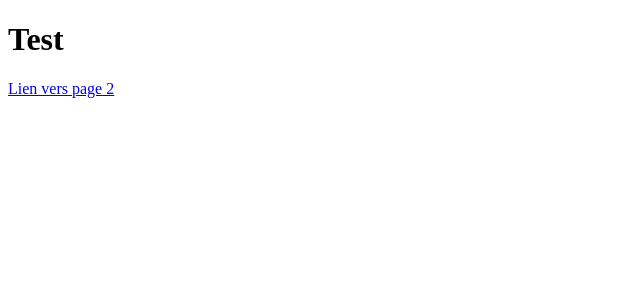
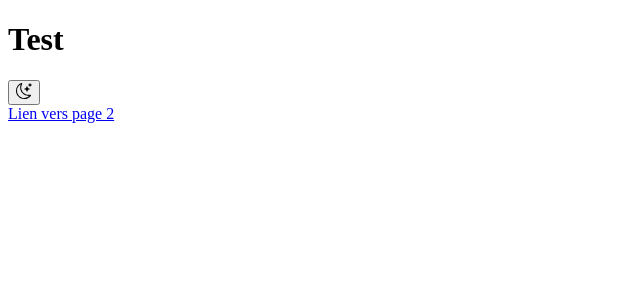
Before and after one commit to Titou360/Painter, a Next.js app: page / in a window 1280 px wide. Shown: the top 300 px of the page, without its empty margins (0-640 px from the left). Built offline with nearby package versions, Linux system fonts and the light colour scheme.

Commit message:
Adding the DarkMode

```diff
--- /dev/null
+++ b/src/components/Navbar.js
@@ -0,0 +1,20 @@
+import React from 'react'
+import { MoonIcon, SunIcon } from './icon';
+import useThemeSwitcher from './hooks/useThemeSwitcher';
+
+const Navbar = () => {
+    const [mode, setMode] = useThemeSwitcher();
+  return (
+    <div>
+      <button
+        aria-label="button dark mode"
+        onClick={() => setMode(mode === 'light' ? 'dark' : 'light')}
+        className="ml-3 flex items-center justify-center rounded-full p-1"
+      >
+        {mode === 'dark' ? <SunIcon className={'fill-painterOrange'} /> : <MoonIcon className={'fill-painterDark'} />}
+      </button>
+    </div>
+  );
+}
+
+export default Navbar
--- /dev/null
+++ b/src/components/hooks/useThemeSwitcher.js
@@ -0,0 +1,49 @@
+import { useEffect, useState } from 'react';
+
+const useThemeSwitcher = () => {
+  const preferDarkQuery = '(prefer-color-scheme: dark)';
+  const [mode, setMode] = useState('');
+
+  useEffect(() => {
+    const mediaQuery = window.matchMedia(preferDarkQuery);
+    const userPref = window.localStorage.getItem('theme');
+
+    const handleChange = () => {
+      if (userPref) {
+        let check = userPref === 'dark' ? 'dark' : 'light';
+        setMode(check);
+        if (check === 'dark') {
+          document.documentElement.classList.add('dark');
+        } else {
+          document.documentElement.classList.remove('dark');
+        }
+      } else {
+        let check = mediaQuery.matches ? 'dark' : 'light';
+        setMode(check);
+
+        if (check === 'dark') {
+          document.documentElement.classList.add('dark');
+        } else {
+          document.documentElement.classList.remove('dark');
+        }
+      }
+    };
+    mediaQuery.addEventListener('change', handleChange);
+
+    return () => mediaQuery.removeEventListener('change', handleChange);
+  }, []);
+
+  useEffect(() => {
+    if (mode === 'dark') {
+      window.localStorage.setItem('theme', 'dark');
+      document.documentElement.classList.add('dark');
+    } else {
+      window.localStorage.setItem('theme', 'light');
+      document.documentElement.classList.remove('dark');
+    }
+  }, [mode]);
+
+  return [mode, setMode];
+};
+
+export default useThemeSwitcher;
--- /dev/null
+++ b/src/components/icon.js
@@ -0,0 +1,58 @@
+// Dark mode icons
+export const SunIcon = ({ className, ...rest }) => (
+  <svg
+    xmlns="http://www.w3.org/2000/svg"
+    xmlSpace="preserve"
+    width={16}
+    height={16}
+    viewBox="0 0 457.32 457.32"
+    className={`w-full h-auto ${className}`}
+    {...rest}
+  >
+    <path d="M228.66 112.692c-63.945 0-115.968 52.022-115.968 115.967s52.023 115.968 115.968 115.968 115.968-52.023 115.968-115.968c0-63.944-52.023-115.967-115.968-115.967z" />
+    <path d="m401.429 228.66 42.467-57.07a15 15 0 0 0-7.562-23.273l-67.901-21.209.811-71.132a15 15 0 0 0-19.797-14.384l-67.399 22.753-41.153-58.023a15 15 0 0 0-24.47 0l-41.154 58.024-67.4-22.753a15 15 0 0 0-19.797 14.384l.812 71.132-67.901 21.209a15 15 0 0 0-7.561 23.273l42.467 57.07-42.467 57.07a15 15 0 0 0 7.561 23.273l67.901 21.208-.812 71.132a15 15 0 0 0 19.797 14.384l67.4-22.753 41.154 58.024a15 15 0 0 0 24.47 0l41.154-58.024 67.399 22.753a15.001 15.001 0 0 0 19.797-14.383l-.811-71.133 67.901-21.208a15.003 15.003 0 0 0 7.562-23.273l-42.468-57.071zM228.66 374.627c-80.487 0-145.968-65.481-145.968-145.968S148.173 82.692 228.66 82.692s145.968 65.48 145.968 145.967-65.481 145.968-145.968 145.968z" />
+  </svg>
+);
+
+export const MoonIcon = ({ className, ...rest }) => (
+  <svg
+    xmlns="http://www.w3.org/2000/svg"
+    width={16}
+    height={16}
+    fill="currentColor"
+    className={`w-full h-auto bi bi-moon-stars ${className}`}
+    {...rest}
+  >
+    <path d="M6 .278a.768.768 0 0 1 .08.858 7.208 7.208 0 0 0-.878 3.46c0 4.021 3.278 7.277 7.318 7.277.527 0 1.04-.055 1.533-.16a.787.787 0 0 1 .81.316.733.733 0 0 1-.031.893A8.349 8.349 0 0 1 8.344 16C3.734 16 0 12.286 0 7.71 0 4.266 2.114 1.312 5.124.06A.752.752 0 0 1 6 .278zM4.858 1.311A7.269 7.269 0 0 0 1.025 7.71c0 4.02 3.279 7.276 7.319 7.276a7.316 7.316 0 0 0 5.205-2.162c-.337.042-.68.063-1.029.063-4.61 0-8.343-3.714-8.343-8.29 0-1.167.242-2.278.681-3.286z" />
+    <path d="M10.794 3.148a.217.217 0 0 1 .412 0l.387 1.162c.173.518.579.924 1.097 1.097l1.162.387a.217.217 0 0 1 0 .412l-1.162.387a1.734 1.734 0 0 0-1.097 1.097l-.387 1.162a.217.217 0 0 1-.412 0l-.387-1.162A1.734 1.734 0 0 0 9.31 6.593l-1.162-.387a.217.217 0 0 1 0-.412l1.162-.387a1.734 1.734 0 0 0 1.097-1.097l.387-1.162zM13.863.099a.145.145 0 0 1 .274 0l.258.774c.115.346.386.617.732.732l.774.258a.145.145 0 0 1 0 .274l-.774.258a1.156 1.156 0 0 0-.732.732l-.258.774a.145.145 0 0 1-.274 0l-.258-.774a1.156 1.156 0 0 0-.732-.732l-.774-.258a.145.145 0 0 1 0-.274l.774-.258c.346-.115.617-.386.732-.732L13.863.1z" />
+  </svg>
+);
+
+// Social network icons
+export const WhatsAppIcon = ({ className, ...rest }) => (
+  <svg
+    xmlns="http://www.w3.org/2000/svg"
+    xmlSpace="preserve"
+    width={64}
+    height={64}
+    stroke="#000"
+    viewBox="-30.8 -30.8 369.6 369.6"
+    className={`w-full h-auto bi bi-moon-stars ${className}`}
+    {...rest}
+  >
+    <path d="M227.904 176.981c-.6-.288-23.054-11.345-27.044-12.781-1.629-.585-3.374-1.156-5.23-1.156-3.032 0-5.579 1.511-7.563 4.479-2.243 3.334-9.033 11.271-11.131 13.642-.274.313-.648.687-.872.687-.201 0-3.676-1.431-4.728-1.888-24.087-10.463-42.37-35.624-44.877-39.867-.358-.61-.373-.887-.376-.887.088-.323.898-1.135 1.316-1.554 1.223-1.21 2.548-2.805 3.83-4.348a140.77 140.77 0 0 1 1.812-2.153c1.86-2.164 2.688-3.844 3.648-5.79l.503-1.011c2.344-4.657.342-8.587-.305-9.856-.531-1.062-10.012-23.944-11.02-26.348-2.424-5.801-5.627-8.502-10.078-8.502-.413 0 0 0-1.732.073-2.109.089-13.594 1.601-18.672 4.802C90 87.918 80.89 98.74 80.89 117.772c0 17.129 10.87 33.302 15.537 39.453.116.155.329.47.638.922 17.873 26.102 40.154 45.446 62.741 54.469 21.745 8.686 32.042 9.69 37.896 9.69h.001c2.46 0 4.429-.193 6.166-.364l1.102-.105c7.512-.666 24.02-9.22 27.775-19.655 2.958-8.219 3.738-17.199 1.77-20.458-1.348-2.216-3.671-3.331-6.612-4.743z" />
+    <path d="M156.734 0C73.318 0 5.454 67.354 5.454 150.143c0 26.777 7.166 52.988 20.741 75.928L.212 302.716a3.998 3.998 0 0 0 4.999 5.096l79.92-25.396c21.87 11.685 46.588 17.853 71.604 17.853C240.143 300.27 308 232.923 308 150.143 308 67.354 240.143 0 156.734 0zm0 268.994c-23.539 0-46.338-6.797-65.936-19.657a3.996 3.996 0 0 0-3.406-.467l-40.035 12.726 12.924-38.129a4.002 4.002 0 0 0-.561-3.647c-14.924-20.392-22.813-44.485-22.813-69.677 0-65.543 53.754-118.867 119.826-118.867 66.064 0 119.812 53.324 119.812 118.867.001 65.535-53.746 118.851-119.811 118.851z" />
+  </svg>
+);
+
+export const TwitterIcon = ({ className, ...rest }) => (
+  <svg xmlns="http://www.w3.org/2000/svg" width={100} height={100} viewBox="0 0 50 50" className={`w-full h-auto ${className}`} {...rest}>
+    <path d="M11 4c-3.854 0-7 3.146-7 7v28c0 3.854 3.146 7 7 7h28c3.854 0 7-3.146 7-7V11c0-3.854-3.146-7-7-7H11zm0 2h28c2.774 0 5 2.226 5 5v28c0 2.774-2.226 5-5 5H11c-2.774 0-5-2.226-5-5V11c0-2.774 2.226-5 5-5zm2.086 7 9.223 13.104L13 37h2.5l7.938-9.293L29.977 37h7.937L27.79 22.613 36 13h-2.5l-6.84 8.01L21.023 13h-7.937zm3.828 2h3.065l14.107 20H31.02L16.914 15z" />
+  </svg>
+);
+
+export const LinkedinIcon = ({ className, ...rest }) => (
+  <svg xmlns="http://www.w3.org/2000/svg" width={100} height={100} viewBox="0 0 50 50" className={`w-full h-auto ${className}`} {...rest}>
+    <path d="M9 4C6.25 4 4 6.25 4 9v32c0 2.75 2.25 5 5 5h32c2.75 0 5-2.25 5-5V9c0-2.75-2.25-5-5-5H9zm0 2h32c1.668 0 3 1.332 3 3v32c0 1.668-1.332 3-3 3H9c-1.668 0-3-1.332-3-3V9c0-1.668 1.332-3 3-3zm5 5.012c-1.095 0-2.08.327-2.81.941a3.297 3.297 0 0 0-1.178 2.514c0 1.867 1.62 3.323 3.68 3.467a.988.988 0 0 0 .003.002.988.988 0 0 0 .305.052c2.273 0 3.988-1.592 3.988-3.521a.988.988 0 0 0-.002-.053c-.101-1.9-1.796-3.402-3.986-3.402zm0 1.976c1.392 0 1.942.622 2.002 1.504-.012.856-.542 1.52-2.002 1.52-1.385 0-2.012-.71-2.012-1.545 0-.418.153-.733.473-1.002.32-.27.834-.477 1.539-.477zM11 19a1 1 0 0 0-1 1v19a1 1 0 0 0 1 1h6a1 1 0 0 0 1-1V20a1 1 0 0 0-1-1h-6zm9 0a1 1 0 0 0-1 1v19a1 1 0 0 0 1 1h6a1 1 0 0 0 1-1V29c0-.83.226-1.655.625-2.195.399-.54.901-.865 1.857-.848.986.017 1.508.355 1.903.885S32 28.167 32 29v10a1 1 0 0 0 1 1h6a1 1 0 0 0 1-1V28.262c0-2.962-.877-5.308-2.38-6.895C36.114 19.78 34.023 19 31.812 19A8.729 8.729 0 0 0 27 20.424V20a1 1 0 0 0-1-1h-6zm-8 2h4v17h-4V21zm9 0h4v1.56a1 1 0 0 0 1.799.602S28.369 21 31.813 21c1.753 0 3.256.583 4.355 1.742 1.099 1.16 1.832 2.946 1.832 5.52V38h-4v-9c0-1.167-.28-2.373-1.01-3.354-.73-.98-1.958-1.663-3.472-1.689-1.522-.027-2.77.67-3.502 1.662C25.284 26.611 25 27.83 25 29v9h-4V21z" />
+  </svg>
+);
--- a/src/pages/index.js
+++ b/src/pages/index.js
@@ -1,9 +1,11 @@
 import Link from 'next/link';
+import Navbar from '../components/Navbar';
 
 export default function Home() {
   return (
-    <main>
-      <h1>Test</h1>
+    <main className='dark:bg-painterDark'>
+      <h1 className='dark:text-painterOrange'>Test</h1>
+      <Navbar />
       <Link href="/page2">Lien vers page 2</Link>
     </main>
   );
```
Also changed, not shown: tailwind.config.js (+5 -5 lines).
